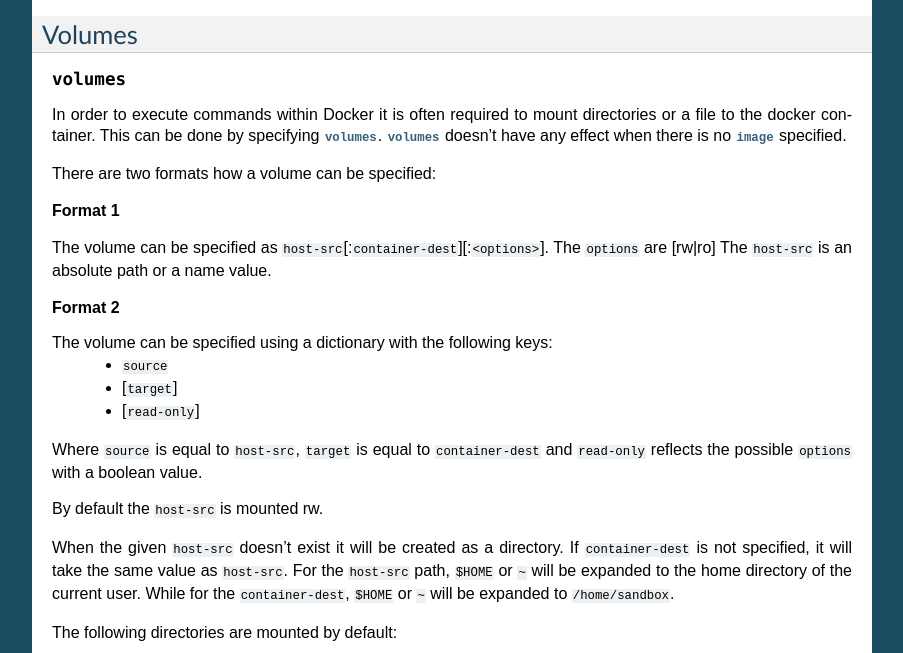
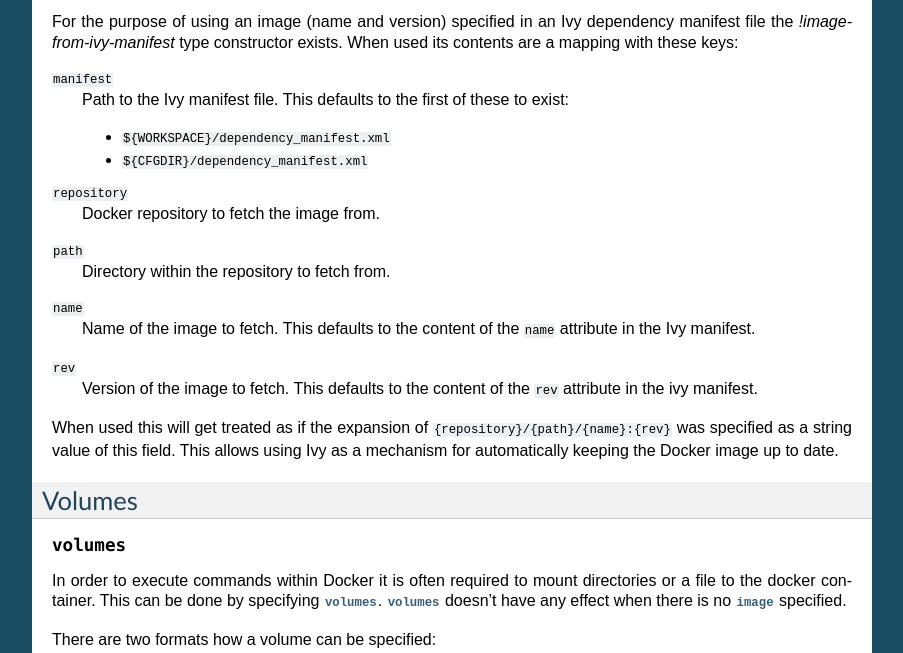
Before and after one commit to tomtom-international/hopic, a Sphinx documentation site: the page built from doc/source/config.rst, in a window 1280 px wide and 900 px high, scrolled down 1949 px, cut to the strip 247-900 px from the top of the window. Shown: the whole strip, without its empty margins (198-1101 px from the left). Built offline with Sphinx 7.4.7, drawn with Linux system fonts in a browser that asks for light colours.

Commit message:
docs: describe the `!image-from-ivy-manifest` type for the `image` option

```diff
--- a/doc/source/config.rst
+++ b/doc/source/config.rst
@@ -74,6 +74,33 @@
 
 .. literalinclude:: ../../examples/image-mapping.yaml
     :language: yaml
+
+For the purpose of using an image (name and version) specified in an Ivy dependency manifest file the `!image-from-ivy-manifest` type constructor exists.
+When used its contents are a mapping with these keys:
+
+``manifest``
+    Path to the Ivy manifest file.
+    This defaults to the first of these to exist:
+
+    * ``${WORKSPACE}/dependency_manifest.xml``
+    * ``${CFGDIR}/dependency_manifest.xml``
+
+``repository``
+    Docker repository to fetch the image from.
+
+``path``
+    Directory within the repository to fetch from.
+
+``name``
+    Name of the image to fetch.
+    This defaults to the content of the ``name`` attribute in the Ivy manifest.
+
+``rev``
+    Version of the image to fetch.
+    This defaults to the content of the ``rev`` attribute in the ivy manifest.
+
+When used this will get treated as if the expansion of ``{repository}/{path}/{name}:{rev}`` was specified as a string value of this field.
+This allows using Ivy as a mechanism for automatically keeping the Docker image up to date.
 
 Volumes
 -------
```
